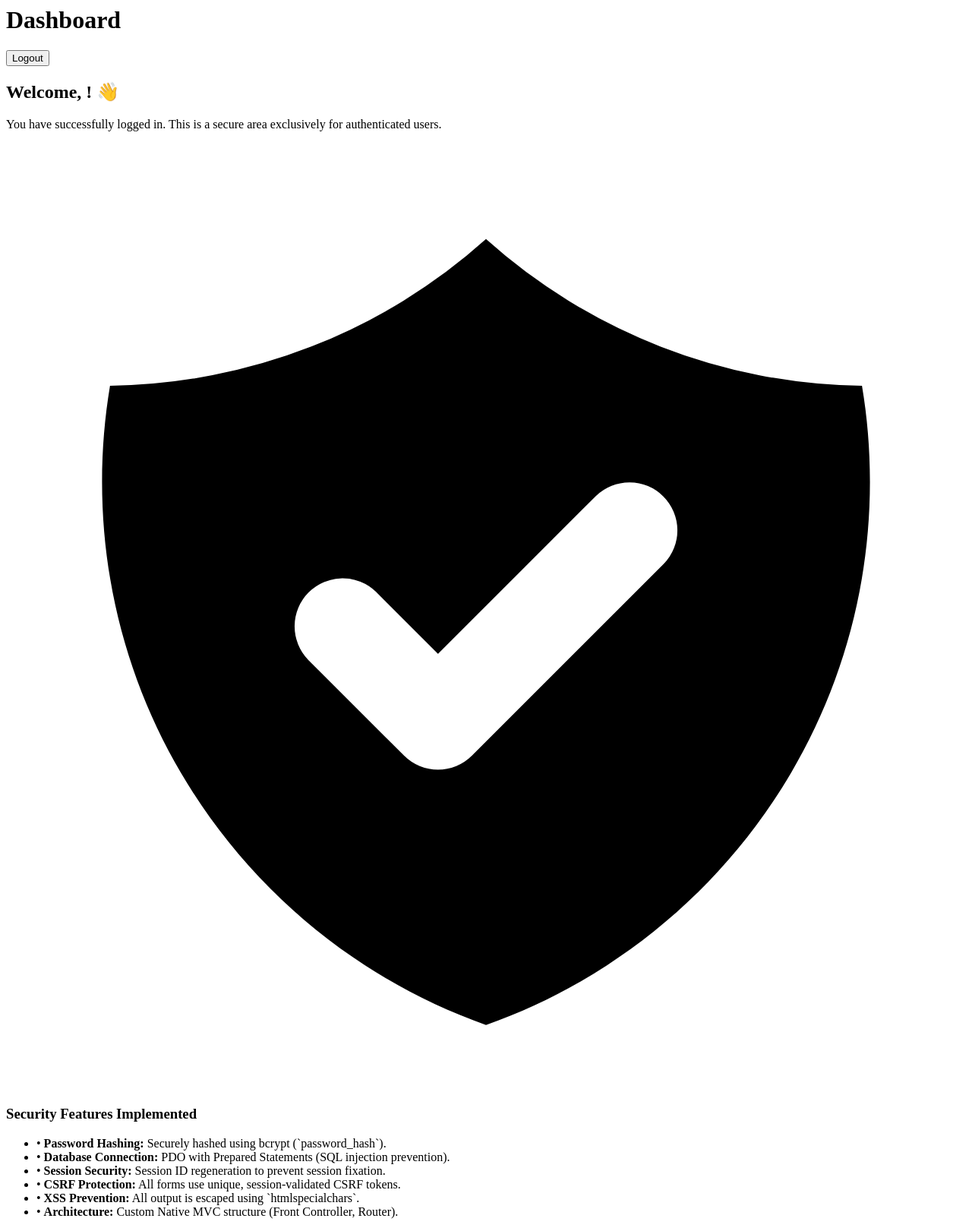
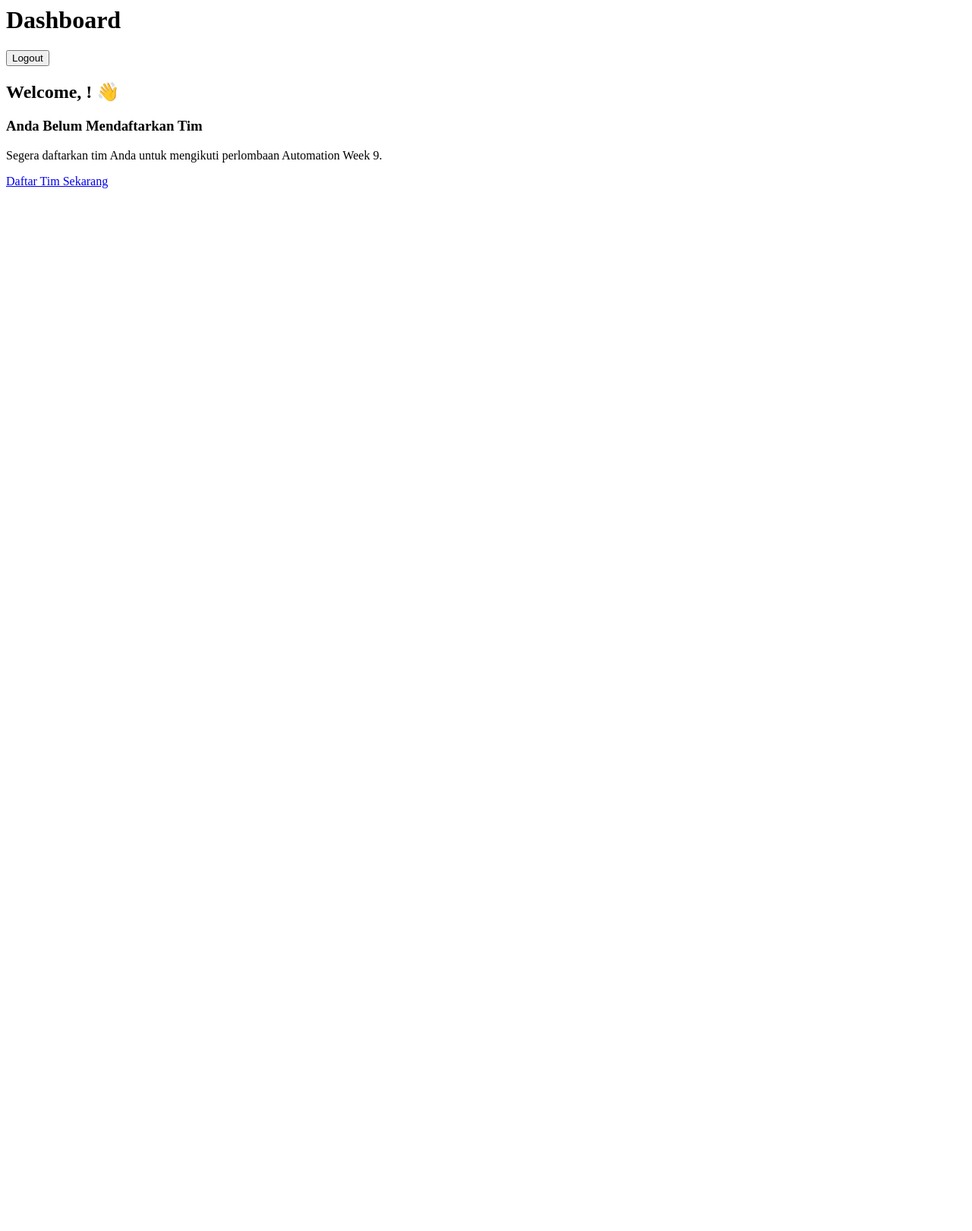
Before and after one commit to zaazhafrnn/automationweek9, a PHP site: page / in a window 1280 px wide. Shown: the whole page at 76% size. After the commit the page ends 248 px from the top, so only its background shows below. Run offline with PHP 8.4, Linux system fonts and the light colour scheme.

Commit message:
feat: add register team with division

```diff
--- a/public/index.php
+++ b/public/index.php
@@ -39,6 +39,10 @@ $router->post('/register', 'AuthController@register');
 
 $router->get('/dashboard', 'DashboardController@index');
 $router->get('/admin/dashboard', 'AdminController@dashboard');
+
+$router->get('/dashboard/team/register', 'TeamController@registerForm');
+$router->post('/dashboard/team/register', 'TeamController@register');
+
 $router->post('/logout', 'AuthController@logout');
 
 $router->dispatch($_SERVER['REQUEST_URI'], $_SERVER['REQUEST_METHOD']);
--- a/src/views/dashboard/index.php
+++ b/src/views/dashboard/index.php
@@ -4,7 +4,7 @@
         <form action="/logout" method="POST" class="m-0">
             <input type="hidden" name="csrf_token" value="<?= htmlspecialchars($csrf_token ?? '') ?>">
             <button type="submit"
-                    class="inline-flex items-center px-4 py-2 border border-transparent text-sm font-medium rounded-md shadow-sm text-white bg-red-600 hover:bg-red-700 focus:outline-none focus:ring-2 focus:ring-offset-2 focus:ring-red-500 transition duration-150">
+                class="inline-flex items-center px-4 py-2 border border-transparent text-sm font-medium rounded-md shadow-sm text-white bg-red-600 hover:bg-red-700 focus:outline-none focus:ring-2 focus:ring-offset-2 focus:ring-red-500 transition duration-150">
                 Logout
             </button>
         </form>
@@ -12,39 +12,58 @@
 
     <div class="px-6 py-8">
         <h2 class="text-3xl font-extrabold text-gray-900 mb-4">Welcome, <?= htmlspecialchars($user_name ?? '') ?>! 👋</h2>
-        <p class="text-lg text-gray-600 mb-8">You have successfully logged in. This is a secure area exclusively for authenticated users.</p>
 
-        <div class="bg-blue-50 border border-blue-100 rounded-xl p-6 shadow-sm">
-            <h3 class="text-lg font-bold text-blue-900 mb-4 flex items-center">
-                <svg class="w-5 h-5 mr-2 text-blue-600" fill="currentColor" viewBox="0 0 20 20" xmlns="http://www.w3.org/2000/svg"><path fill-rule="evenodd" d="M2.166 4.999A11.954 11.954 0 0010 1.944 11.954 11.954 0 0017.834 5c.11.65.166 1.32.166 2.001 0 5.225-3.34 9.67-8 11.317C5.34 16.67 2 12.225 2 7c0-.682.057-1.35.166-2.001zm11.541 3.708a1 1 0 00-1.414-1.414L9 10.586 7.707 9.293a1 1 0 00-1.414 1.414l2 2a1 1 0 001.414 0l4-4z" clip-rule="evenodd"></path></svg>
-                Security Features Implemented
-            </h3>
-            <ul class="space-y-3 text-blue-800">
-                <li class="flex items-start">
-                    <span class="mr-2 text-blue-500">•</span>
-                    <span><strong>Password Hashing:</strong> Securely hashed using bcrypt (`password_hash`).</span>
-                </li>
-                <li class="flex items-start">
-                    <span class="mr-2 text-blue-500">•</span>
-                    <span><strong>Database Connection:</strong> PDO with Prepared Statements (SQL injection prevention).</span>
-                </li>
-                <li class="flex items-start">
-                    <span class="mr-2 text-blue-500">•</span>
-                    <span><strong>Session Security:</strong> Session ID regeneration to prevent session fixation.</span>
-                </li>
-                <li class="flex items-start">
-                    <span class="mr-2 text-blue-500">•</span>
-                    <span><strong>CSRF Protection:</strong> All forms use unique, session-validated CSRF tokens.</span>
-                </li>
-                <li class="flex items-start">
-                    <span class="mr-2 text-blue-500">•</span>
-                    <span><strong>XSS Prevention:</strong> All output is escaped using `htmlspecialchars`.</span>
-                </li>
-                <li class="flex items-start">
-                    <span class="mr-2 text-blue-500">•</span>
-                    <span><strong>Architecture:</strong> Custom Native MVC structure (Front Controller, Router).</span>
-                </li>
-            </ul>
+        <div class="mt-8">
+            <?php if (isset($team) && $team): ?>
+                <div class="bg-green-50 border border-green-200 rounded-xl p-6 shadow-sm">
+                    <h3 class="text-xl font-bold text-green-900 mb-4 flex items-center">
+                        <svg class="w-6 h-6 mr-2 text-green-600" fill="none" stroke="currentColor" viewBox="0 0 24 24" xmlns="http://www.w3.org/2000/svg">
+                            <path stroke-linecap="round" stroke-linejoin="round" stroke-width="2" d="M9 12l2 2 4-4m6 2a9 9 0 11-18 0 9 9 0 0118 0z"></path>
+                        </svg>
+                        Tim Anda Sudah Terdaftar!
+                    </h3>
+                    <div class="bg-white rounded-lg p-4 shadow-sm border border-green-100">
+                        <div class="grid grid-cols-2 gap-4">
+                            <div>
+                                <p class="text-sm text-gray-500">Nama Tim</p>
+                                <p class="font-semibold text-gray-800"><?= htmlspecialchars($team['name']) ?></p>
+                            </div>
+                            <div>
+                                <p class="text-sm text-gray-500">Divisi</p>
+                                <p class="font-semibold text-gray-800">
+                                    <span class="inline-flex items-center px-2.5 py-0.5 rounded-full text-xs font-medium bg-blue-100 text-blue-800">
+                                        <?= htmlspecialchars($team['division']) ?>
+                                    </span>
+                                </p>
+                            </div>
+                            <div>
+                                <p class="text-sm text-gray-500">Ketua Tim</p>
+                                <p class="font-semibold text-gray-800"><?= htmlspecialchars($team['leader_name']) ?></p>
+                            </div>
+                            <?php if (!empty($team['member_1_name'])): ?>
+                                <div>
+                                    <p class="text-sm text-gray-500">Anggota 1</p>
+                                    <p class="font-semibold text-gray-800"><?= htmlspecialchars($team['member_1_name']) ?></p>
+                                </div>
+                            <?php endif; ?>
+                            <?php if (!empty($team['member_2_name'])): ?>
+                                <div>
+                                    <p class="text-sm text-gray-500">Anggota 2</p>
+                                    <p class="font-semibold text-gray-800"><?= htmlspecialchars($team['member_2_name']) ?></p>
+                                </div>
+                            <?php endif; ?>
+                        </div>
+                    </div>
+                </div>
+            <?php else: ?>
+                <div class="bg-yellow-50 border border-yellow-200 rounded-xl p-6 shadow-sm text-center">
+                    <h3 class="text-xl font-bold text-yellow-900 mb-2">Anda Belum Mendaftarkan Tim</h3>
+                    <p class="text-yellow-800 mb-6">Segera daftarkan tim Anda untuk mengikuti perlombaan Automation Week 9.</p>
+                    <a href="/dashboard/team/register" class="inline-flex justify-center items-center px-6 py-3 border border-transparent text-base font-medium rounded-md shadow-sm text-white bg-[#bc0301] hover:bg-[#bc0301]/90 focus:outline-none focus:ring-2 focus:ring-offset-2 focus:ring-red-500 transition duration-150 transform hover:scale-105">
+                        Daftar Tim Sekarang
+                    </a>
+                </div>
+            <?php endif; ?>
         </div>
     </div>
 </div>
```
Also changed, not shown: src/Controllers/DashboardController.php (+6 -1 lines), src/Controllers/TeamController.php (added, +87 -0 lines), src/Models/Team.php (added, +41 -0 lines), src/views/dashboard/team_register.php (added, +105 -0 lines).
